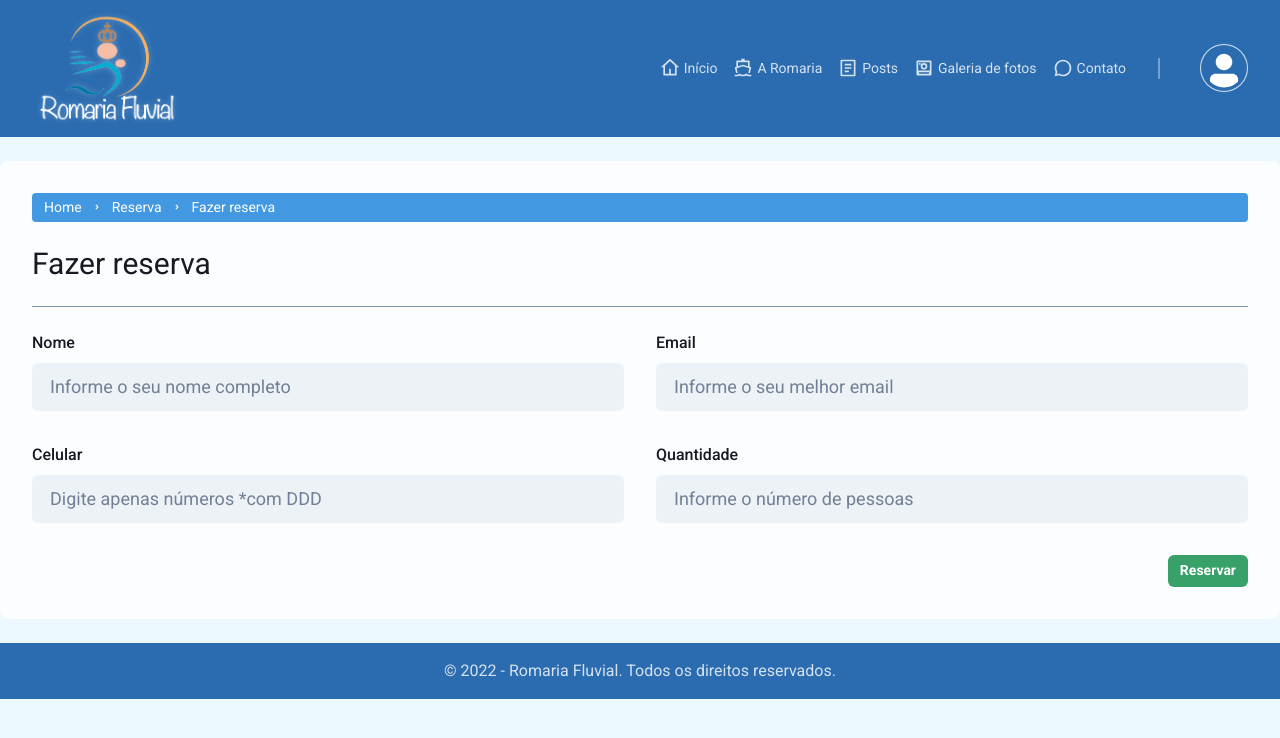
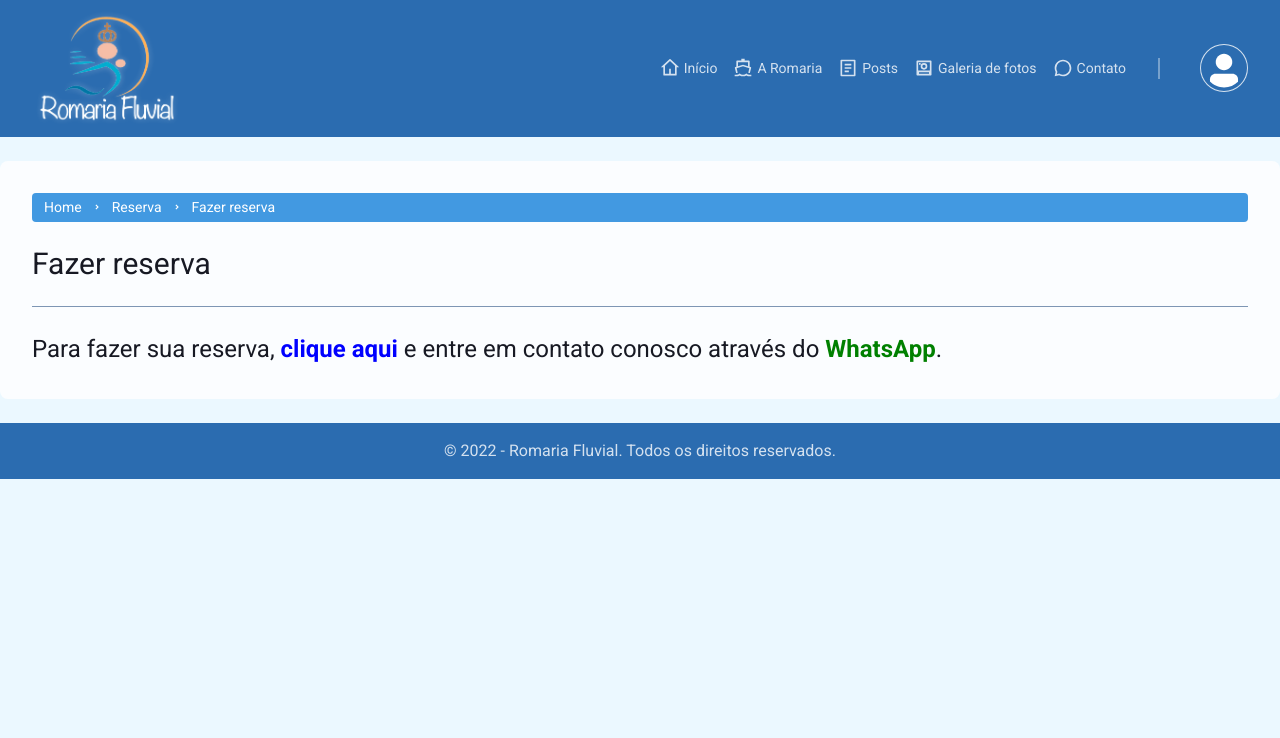
Before and after one commit to ProLucasFurtado/romaria_fluvial, a Next.js app: page /reserva/create in a window 1280 px wide. Shown: the top 738 px of the page. Built offline with nearby package versions, Linux system fonts and the light colour scheme; no server answers.

Commit message:
reserva através do whatsapp

```diff
--- a/src/components/Sidebar/SidebarNav.tsx
+++ b/src/components/Sidebar/SidebarNav.tsx
@@ -15,7 +15,7 @@ export function SidebarNav({ color }: any) {
   return (
     <Stack spacing="4" mt="8" align="stretch">
       <NavLink label="Fazer reserva" url="/reserva/create" icon={RiBookmark3Line} color={color} />
-      <NavLink label="Comprar ingresso" url="/posts" icon={RiFileList2Line} color={color} />
+      <NavLink label="Comprar ingresso" url="/ingresso" icon={RiFileList2Line} color={color} />
       {/* <NavLink label="Usuários" url="/users" icon={RiFileUserLine} color={color} />
       <NavLink label="Carteiras" url="/carteiras" icon={RiPantoneLine} color={color} />
       <button onClick={() => logout()}>
--- a/src/pages/index.tsx
+++ b/src/pages/index.tsx
@@ -204,7 +204,7 @@ export default function Home({ posts, banners, oracao, agenda, agendaTodos }: Po
               justifyContent="center"
               overflow={'hidden'}
             >
-              <Link href={`/`}>
+              <Link href={`/reserva/create`}>
                 <a>
                   <Box bg={'gray.100'} pos={'relative'}>
                     <Image src="/assets/images/reserva.jpg" width="100%" />
--- a/src/pages/reserva/create.tsx
+++ b/src/pages/reserva/create.tsx
@@ -11,6 +11,7 @@ import {
   SimpleGrid,
   useBreakpointValue,
   VStack,
+  Text,
 } from '@chakra-ui/react';
 import Link from 'next/link';
 import { useContext, useState } from 'react';
@@ -118,7 +119,17 @@ export default function CreateCenarios() {
 
           <Divider my="6" borderColor="blue.700" />
 
-          <VStack spacing="8">
+          <Text fontSize="2xl">
+            Para fazer sua reserva,{' '}
+            <span style={{ color: 'blue', fontWeight: 'bold' }}>
+              <Link href="https://wa.me/5591981115046?text=Ola!%20Estou%20entrando%20em%20contato%20através%20do%20site%20para%20fazer%20minha%20reserva%20para%20a%20Romaria%20Fluvial.">
+                <a target="_blank">clique aqui</a>
+              </Link>{' '}
+            </span>
+            e entre em contato conosco através do <span style={{ color: 'green', fontWeight: 'bold' }}>WhatsApp</span>.
+          </Text>
+
+          {/* <VStack spacing="8">
             <SimpleGrid minChildWidth="240px" spacing={['6', '8']} w="100%">
               <Input {...register('nome')} error={errors.nome} name="nome" label="Nome" placeholder="Informe o seu nome completo" />
               <Input
@@ -156,7 +167,7 @@ export default function CreateCenarios() {
                 Reservar
               </Button>
             </HStack>
-          </Flex>
+          </Flex> */}
         </Box>
       </Flex>
     </Box>
```
